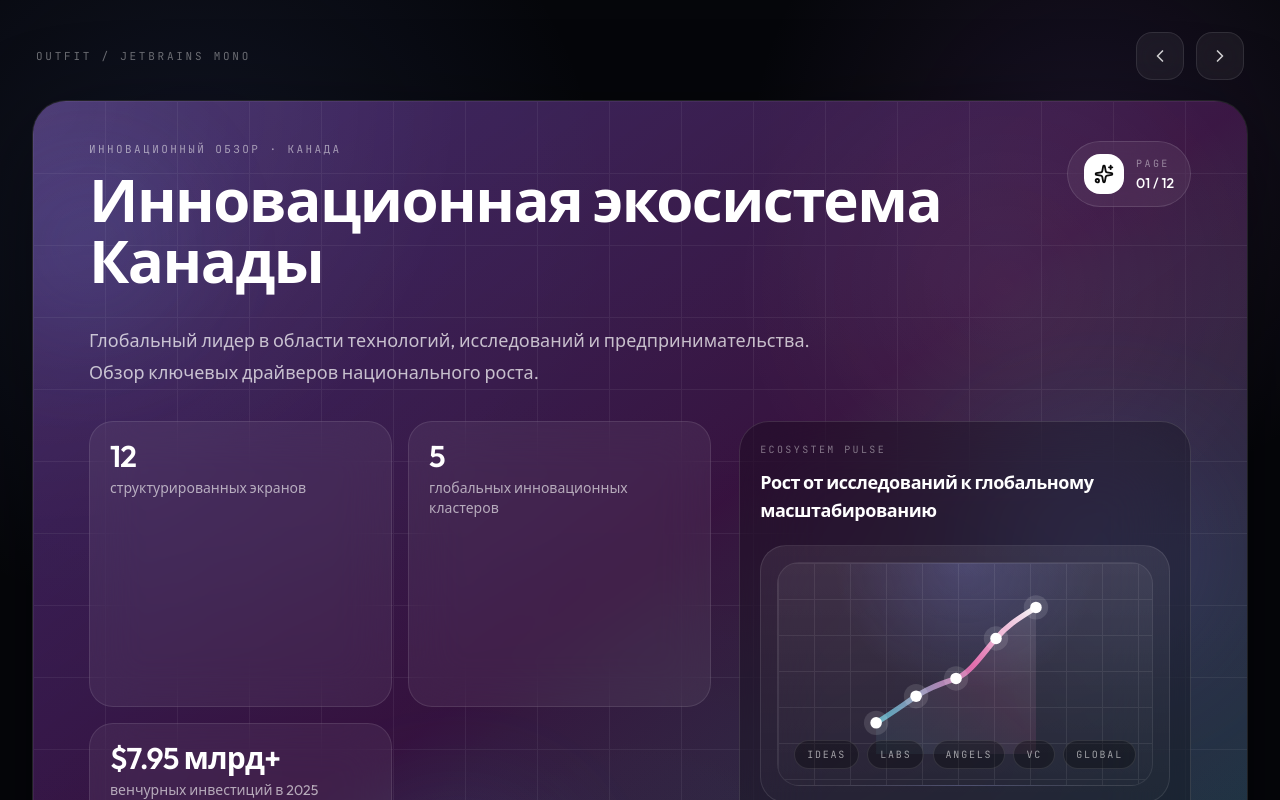
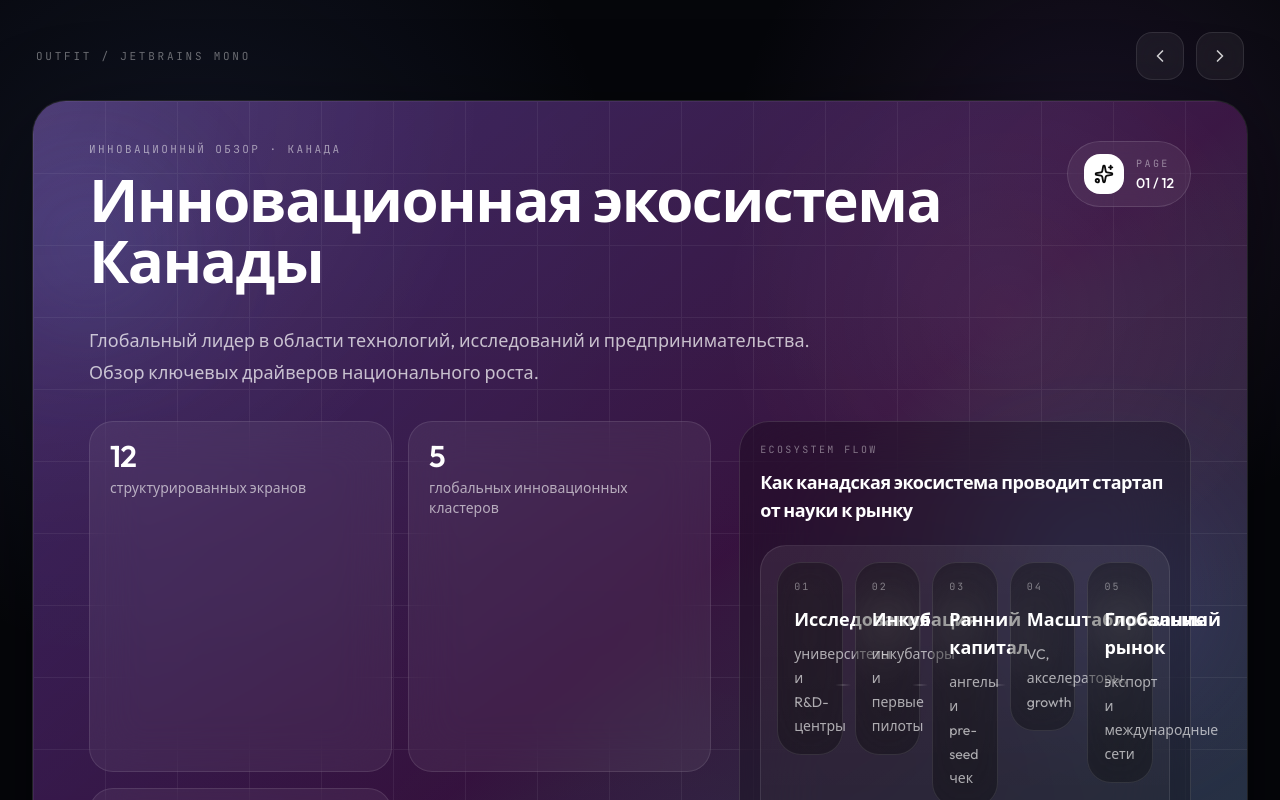
Before and after one commit to z3sker/canada-innovation-premium-site, a React (Vite) app: page / in a window 1280 px wide. Shown: the top 800 px of the page. Built offline with nearby package versions, Linux system fonts and the light colour scheme.

Commit message:
Redesign unclear slide visuals

```diff
--- a/canada_innovation_premium_site.jsx
+++ b/canada_innovation_premium_site.jsx
@@ -335,73 +335,47 @@ function MetricTag({ label, value }) {
 }
 
 function EcosystemOverviewVisual() {
-  const points = [
-    { x: 10, y: 72, label: 'ideas' },
-    { x: 28, y: 60, label: 'labs' },
-    { x: 46, y: 52, label: 'angels' },
-    { x: 64, y: 34, label: 'vc' },
-    { x: 82, y: 20, label: 'global' },
+  const stages = [
+    { step: '01', title: 'Исследования', text: 'университеты и R&D-центры' },
+    { step: '02', title: 'Инкубация', text: 'инкубаторы и первые пилоты' },
+    { step: '03', title: 'Ранний капитал', text: 'ангелы и pre-seed чек' },
+    { step: '04', title: 'Масштабирование', text: 'VC, акселераторы, growth' },
+    { step: '05', title: 'Глобальный рынок', text: 'экспорт и международные сети' },
   ];
 
   return (
-    <VisualShell eyebrow="ecosystem pulse" title="Рост от исследований к глобальному масштабированию">
+    <VisualShell eyebrow="ecosystem flow" title="Как канадская экосистема проводит стартап от науки к рынку">
       <div className="rounded-[26px] border border-white/10 bg-[linear-gradient(180deg,rgba(255,255,255,0.07),rgba(255,255,255,0.02))] p-4">
-        <div className="relative h-56 overflow-hidden rounded-[22px] border border-white/8 bg-[radial-gradient(circle_at_top,rgba(129,140,248,0.2),transparent_45%),linear-gradient(180deg,rgba(255,255,255,0.05),rgba(255,255,255,0.01))]">
-          <div className="absolute inset-0 opacity-[0.08] [background-image:linear-gradient(to_right,white_1px,transparent_1px),linear-gradient(to_bottom,white_1px,transparent_1px)] [background-size:36px_36px]" />
-          <svg viewBox="0 0 100 100" className="absolute inset-0 h-full w-full">
-            <defs>
-              <linearGradient id="ecosystem-line" x1="0%" y1="100%" x2="100%" y2="0%">
-                <stop offset="0%" stopColor="rgba(103,232,249,0.65)" />
-                <stop offset="55%" stopColor="rgba(244,114,182,0.9)" />
-                <stop offset="100%" stopColor="rgba(255,255,255,0.95)" />
-              </linearGradient>
-            </defs>
-            <motion.path
-              d="M 10 72 C 18 67, 22 64, 28 60 S 40 54, 46 52 S 58 41, 64 34 S 76 24, 82 20"
-              fill="none"
-              stroke="url(#ecosystem-line)"
-              strokeWidth="2.4"
-              strokeLinecap="round"
-              initial={{ pathLength: 0, opacity: 0.4 }}
-              animate={{ pathLength: 1, opacity: 1 }}
-              transition={{ duration: 1.1, ease: 'easeOut' }}
-            />
-            <motion.path
-              d="M 10 72 C 18 67, 22 64, 28 60 S 40 54, 46 52 S 58 41, 64 34 S 76 24, 82 20 L 82 86 L 10 86 Z"
-              fill="url(#ecosystem-line)"
-              opacity="0.12"
-              initial={{ opacity: 0 }}
-              animate={{ opacity: 0.12 }}
-              transition={{ duration: 0.8 }}
-            />
-            {points.map((point, idx) => (
-              <g key={point.label}>
-                <motion.circle
-                  cx={point.x}
-                  cy={point.y}
-                  r="2.6"
-                  fill="white"
-                  initial={{ scale: 0.6, opacity: 0 }}
-                  animate={{ scale: 1, opacity: 1 }}
-                  transition={{ delay: 0.18 * idx, duration: 0.35 }}
-                />
-                <circle cx={point.x} cy={point.y} r="5.5" fill="white" opacity="0.12" />
-              </g>
-            ))}
-          </svg>
-          <div className="absolute inset-x-4 bottom-4 flex justify-between gap-2">
-            {points.map((point) => (
-              <div key={point.label} className="rounded-full border border-white/10 bg-black/30 px-3 py-1.5 font-mono text-[10px] uppercase tracking-[0.18em] text-white/58">
-                {point.label}
+        <div className="grid gap-3 lg:grid-cols-5">
+          {stages.map((stage, idx) => (
+            <div key={stage.step} className="relative">
+              <motion.div
+                className="rounded-[24px] border border-white/10 bg-black/28 p-4 backdrop-blur-xl"
+                initial={{ y: 12, opacity: 0 }}
+                animate={{ y: 0, opacity: 1 }}
+                transition={{ delay: idx * 0.08, duration: 0.35 }}
+              >
+                <div className="font-mono text-[10px] uppercase tracking-[0.2em] text-white/42">{stage.step}</div>
+                <div className="mt-3 text-lg font-semibold text-white">{stage.title}</div>
+                <div className="mt-2 text-sm leading-6 text-white/64">{stage.text}</div>
+              </motion.div>
+              {idx < stages.length - 1 && (
+                <div className="pointer-events-none absolute -right-2 top-1/2 hidden h-px w-4 -translate-y-1/2 bg-gradient-to-r from-white/0 via-white/28 to-white/0 lg:block" />
+              )}
             </div>
           ))}
+        </div>
+        <div className="mt-4 rounded-[22px] border border-white/10 bg-white/[0.04] px-4 py-3">
+          <div className="font-mono text-[10px] uppercase tracking-[0.2em] text-white/40">core logic</div>
+          <div className="mt-2 text-sm leading-6 text-white/68">
+            Сила Канады не в одном фонде или институте, а в связанной цепочке: таланты, инкубаторы, капитал, кластеры и экспортные механизмы.
           </div>
         </div>
       </div>
 
       <div className="mt-4 grid gap-3 sm:grid-cols-3">
         <MetricTag label="talent base" value="университеты + R&D" />
-        <MetricTag label="capital stack" value="ангелы → VC → grants" />
+        <MetricTag label="capital stack" value="ангелы + VC + grants" />
         <MetricTag label="market reach" value="кластеры + export" />
       </div>
     </VisualShell>
@@ -410,29 +384,52 @@ function EcosystemOverviewVisual() {
 
 function VentureCapitalVisual() {
   const bars = [
-    { label: 'Seed', value: 38, color: 'from-cyan-300/90 to-sky-400/80' },
-    { label: 'A', value: 58, color: 'from-emerald-300/90 to-teal-400/80' },
-    { label: 'B', value: 72, color: 'from-lime-300/90 to-emerald-400/80' },
-    { label: 'Growth', value: 92, color: 'from-white/95 to-lime-200/90' },
+    { label: 'Seed', value: 28, color: 'from-cyan-300 to-sky-400', note: 'ранние чеки' },
+    { label: 'Series A', value: 46, color: 'from-emerald-300 to-teal-400', note: 'первые фонды роста' },
+    { label: 'Series B', value: 68, color: 'from-lime-300 to-emerald-400', note: 'масштабирование' },
+    { label: 'Growth', value: 88, color: 'from-white to-lime-200', note: 'поздняя стадия' },
   ];
+  const levels = ['100', '75', '50', '25', '0'];
 
   return (
-    <VisualShell eyebrow="capital structure" title="Капитал становится глубже по мере взросления компании">
+    <VisualShell eyebrow="capital depth" title="Глубина финансирования растёт по мере взросления стартапа">
       <div className="grid gap-4">
         <div className="rounded-[26px] border border-white/10 bg-[linear-gradient(180deg,rgba(255,255,255,0.07),rgba(255,255,255,0.02))] p-4">
-          <div className="flex h-56 items-end gap-3 rounded-[22px] border border-white/8 bg-[radial-gradient(circle_at_top,rgba(163,230,53,0.16),transparent_38%),linear-gradient(180deg,rgba(255,255,255,0.04),rgba(255,255,255,0.01))] px-3 pb-3 pt-10">
+          <div className="grid gap-4 rounded-[22px] border border-white/8 bg-[radial-gradient(circle_at_top,rgba(163,230,53,0.16),transparent_38%),linear-gradient(180deg,rgba(255,255,255,0.04),rgba(255,255,255,0.01))] p-4 lg:grid-cols-[42px_minmax(0,1fr)]">
+            <div className="hidden lg:flex lg:h-64 lg:flex-col lg:justify-between">
+              {levels.map((level) => (
+                <div key={level} className="font-mono text-[10px] uppercase tracking-[0.18em] text-white/36">
+                  {level}
+                </div>
+              ))}
+            </div>
+
+            <div className="relative h-64">
+              <div className="absolute inset-0 flex flex-col justify-between">
+                {levels.map((level) => (
+                  <div key={level} className="border-t border-white/8" />
+                ))}
+              </div>
+
+              <div className="absolute inset-0 flex items-end justify-between gap-4 px-1 pt-6">
                 {bars.map((bar, idx) => (
-              <div key={bar.label} className="flex flex-1 flex-col items-center justify-end gap-3">
+                  <div key={bar.label} className="flex h-full flex-1 flex-col justify-end">
+                    <div className="mb-3 text-center">
+                      <div className="text-sm font-semibold text-white">{bar.value}</div>
+                      <div className="text-[11px] text-white/46">{bar.note}</div>
+                    </div>
                     <motion.div
-                  className={`w-full rounded-t-[20px] bg-gradient-to-t ${bar.color} shadow-[0_18px_50px_rgba(163,230,53,0.18)]`}
+                      className={`w-full rounded-t-[22px] bg-gradient-to-t ${bar.color} shadow-[0_20px_60px_rgba(163,230,53,0.18)]`}
                       style={{ height: `${bar.value}%` }}
-                  initial={{ height: 0, opacity: 0.4 }}
+                      initial={{ height: 0, opacity: 0.45 }}
                       animate={{ height: `${bar.value}%`, opacity: 1 }}
                       transition={{ delay: idx * 0.08, duration: 0.55, ease: [0.22, 1, 0.36, 1] }}
                     />
-                <div className="font-mono text-[10px] uppercase tracking-[0.18em] text-white/50">{bar.label}</div>
+                    <div className="mt-3 text-center font-mono text-[10px] uppercase tracking-[0.18em] text-white/50">{bar.label}</div>
                   </div>
                 ))}
+              </div>
+            </div>
           </div>
         </div>
 
@@ -447,42 +444,54 @@ function VentureCapitalVisual() {
 }
 
 function ClusterNetworkVisual() {
-  const nodes = [
-    { x: 50, y: 20, label: 'Montréal' },
-    { x: 24, y: 42, label: 'Vancouver' },
-    { x: 76, y: 42, label: 'Ontario' },
-    { x: 33, y: 73, label: 'Prairies' },
-    { x: 67, y: 73, label: 'Atlantic' },
+  const clusters = [
+    { region: 'Montréal', sector: 'Scale AI', accent: 'bg-cyan-300' },
+    { region: 'Vancouver', sector: 'Digital Technology', accent: 'bg-sky-300' },
+    { region: 'Ontario', sector: 'Advanced Manufacturing', accent: 'bg-violet-300' },
+    { region: 'Prairies', sector: 'Protein Industries', accent: 'bg-emerald-300' },
+    { region: 'Atlantic', sector: 'Ocean Cluster', accent: 'bg-pink-300' },
   ];
 
   return (
-    <VisualShell eyebrow="cluster map" title="Кластеры работают как единая экспортная сеть">
+    <VisualShell eyebrow="cluster matrix" title="Пять кластеров питают единый экспортный контур">
       <div className="rounded-[26px] border border-white/10 bg-[linear-gradient(180deg,rgba(255,255,255,0.07),rgba(255,255,255,0.02))] p-4">
-        <div className="relative h-64 overflow-hidden rounded-[22px] border border-white/8 bg-[radial-gradient(circle_at_center,rgba(99,102,241,0.16),transparent_40%),linear-gradient(180deg,rgba(255,255,255,0.04),rgba(255,255,255,0.01))]">
-          <div className="absolute inset-0 opacity-[0.08] [background-image:linear-gradient(to_right,white_1px,transparent_1px),linear-gradient(to_bottom,white_1px,transparent_1px)] [background-size:40px_40px]" />
-          <svg viewBox="0 0 100 100" className="absolute inset-0 h-full w-full">
-            {nodes.map((node) => (
-              <g key={node.label}>
-                <line x1="50" y1="50" x2={node.x} y2={node.y} stroke="rgba(255,255,255,0.18)" strokeWidth="1.2" strokeDasharray="3 3" />
-                <circle cx={node.x} cy={node.y} r="5.2" fill="rgba(255,255,255,0.12)" />
-                <circle cx={node.x} cy={node.y} r="2.4" fill="white" />
-              </g>
+        <div className="grid gap-4 rounded-[22px] border border-white/8 bg-[radial-gradient(circle_at_center,rgba(99,102,241,0.16),transparent_40%),linear-gradient(180deg,rgba(255,255,255,0.04),rgba(255,255,255,0.01))] p-4">
+          <div className="grid gap-3">
+            {clusters.map((cluster, idx) => (
+              <motion.div
+                key={cluster.region}
+                className="grid items-center gap-3 rounded-[20px] border border-white/10 bg-black/26 px-4 py-3 backdrop-blur-xl sm:grid-cols-[minmax(0,1fr)_24px_180px]"
+                initial={{ x: 12, opacity: 0 }}
+                animate={{ x: 0, opacity: 1 }}
+                transition={{ delay: idx * 0.06, duration: 0.3 }}
+              >
+                <div className="flex items-center gap-3">
+                  <span className={`h-2.5 w-2.5 rounded-full ${cluster.accent}`} />
+                  <div>
+                    <div className="text-base font-semibold text-white">{cluster.region}</div>
+                    <div className="text-sm text-white/58">{cluster.sector}</div>
+                  </div>
+                </div>
+                <div className="hidden text-center text-white/34 sm:block">→</div>
+                <div className="rounded-[16px] border border-white/10 bg-white/[0.045] px-3 py-2 text-sm text-white/66">
+                  Готовность к экспорту
+                </div>
+              </motion.div>
             ))}
-            <circle cx="50" cy="50" r="11" fill="rgba(255,255,255,0.12)" />
-            <circle cx="50" cy="50" r="5" fill="white" />
-          </svg>
-
-          <div className="absolute left-1/2 top-1/2 -translate-x-1/2 -translate-y-1/2 rounded-full border border-white/12 bg-black/45 px-4 py-2 text-center backdrop-blur-xl">
-            <div className="font-mono text-[10px] uppercase tracking-[0.2em] text-white/42">core hub</div>
-            <div className="mt-1 text-sm font-medium text-white">Export Engine</div>
           </div>
 
-          <div className="absolute inset-x-4 bottom-4 grid gap-2 sm:grid-cols-2">
-            {nodes.map((node) => (
-              <div key={node.label} className="rounded-[18px] border border-white/10 bg-black/28 px-3 py-2 text-sm text-white/70 backdrop-blur-lg">
-                {node.label}
+          <div className="rounded-[22px] border border-white/10 bg-white/[0.045] p-4">
+            <div className="font-mono text-[10px] uppercase tracking-[0.2em] text-white/40">export layer</div>
+            <div className="mt-3 grid gap-3 sm:grid-cols-2">
+              <div className="rounded-[18px] border border-white/10 bg-black/24 px-4 py-3">
+                <div className="text-sm font-semibold text-white">CanExport</div>
+                <div className="mt-1 text-sm leading-6 text-white/58">покрывает часть затрат на выход на новые рынки</div>
               </div>
-            ))}
+              <div className="rounded-[18px] border border-white/10 bg-black/24 px-4 py-3">
+                <div className="text-sm font-semibold text-white">Trade Commissioner Service</div>
+                <div className="mt-1 text-sm leading-6 text-white/58">открывает доступ к сетям в США, Европе и Азии</div>
+              </div>
+            </div>
           </div>
         </div>
       </div>
```
Lines whose indentation alone changed are shown as unchanged.
